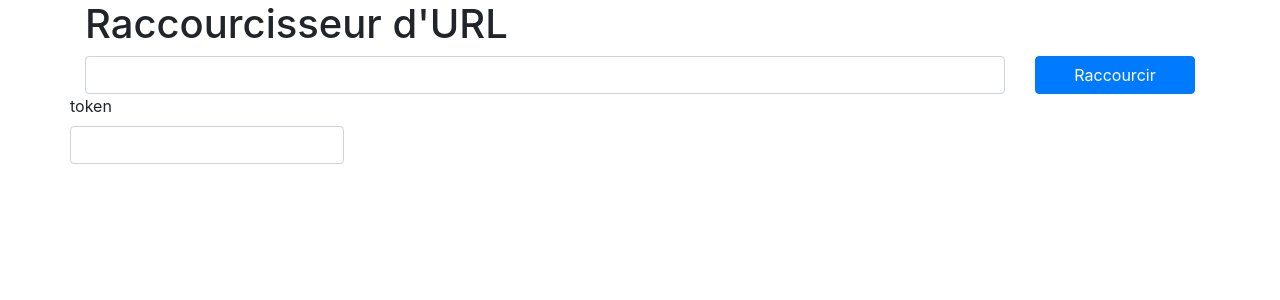
After one commit to florianorineveu/v1, a Symfony app: template templates/front/tools/url_shortener/index.html.twig in a window 1280 px wide. The commit adds this page. Shown: the top 300 px of the page. Run offline with Twig, Linux system fonts and the light colour scheme; the template is opened without the code that fills it, so the values that code supplies are empty; form fields are guessed from the names that the template uses; style sheets or scripts are compiled from the project's sources; some libraries are stand-ins or nearby versions.

Commit message:
[shorten-url] Improve data and display

```diff
--- a/src/Controller/Back/UrlShortenerController.php
+++ b/src/Controller/Back/UrlShortenerController.php
@@ -30,6 +30,7 @@ class UrlShortenerController extends AbstractController
 
         if ($form->handleRequest($request)->isSubmitted() && $form->isValid()) {
             $urlShortenerManager->generateShortenUrl($shortenUrl);
+            $shortenUrl->setCreatedBy($this->getUser());
 
             $em->persist($shortenUrl);
             $em->flush();
--- a/src/Form/ShortenUrlType.php
+++ b/src/Form/ShortenUrlType.php
@@ -23,14 +23,17 @@ class ShortenUrlType extends AbstractType
                 ->add('enabled'/*, ChoiceType::class, [
                     'required' => false,
                 ]*/)
+                ->add('save', SubmitType::class)
             ;
         }
 
         $builder
             ->add('url', UrlType::class, [
                 'required' => true,
+                'attr' => [
+                    'placeholder' => 'URL à raccourcir',
+                ],
             ])
-            ->add('save', SubmitType::class)
         ;
     }
 
--- /dev/null
+++ b/templates/front/tools/base.html.twig
@@ -0,0 +1,17 @@
+<!DOCTYPE html>
+<html lang="fr">
+    <head>
+        {% block stylesheets %}
+            {{ encore_entry_link_tags('app') }}
+        {% endblock %}
+    </head>
+
+    <body>
+        {% block body %}
+        {% endblock body %}
+
+        {% block javascripts %}
+            {{ encore_entry_script_tags('app') }}
+        {% endblock %}
+    </body>
+</html>
--- /dev/null
+++ b/templates/front/tools/url_shortener/index.html.twig
@@ -0,0 +1,41 @@
+{% extends 'front/tools/base.html.twig' %}
+
+{% block body %}
+    <div class="container">
+        <h1>Raccourcisseur d'URL</h1>
+
+        <form action="{{ path('url_shortener_index') }}" method="post" class="row">
+            <div class="col-md-10">
+                {{ form_widget(form.url) }}
+            </div>
+            <div class="col-md-2 text-right">
+                <input type="submit" class="btn btn-primary btn-block" value="Raccourcir">
+            </div>
+
+            {{ form_row(form._token) }}
+        </form>
+
+        {% if app.request.session.has('shorten_urls') %}
+            <ul class="list-unstyled">
+                {% for shorten_url in app.request.session.get('shorten_urls')|slice(0, 10) %}
+                    {% set short_url = app.request.getSchemeAndHttpHost()
+                        ~ app.request.getBaseUrl
+                        ~ app.request.getPathInfo
+                        ~ shorten_url.shortenUrl
+                    -%}
+
+                    <li class="row">
+                        <div class="col-md-9">
+                            {{ shorten_url.url }}
+                        </div>
+                        <div class="col-md-3 text-right">
+                            <a href="{{ short_url }}">
+                                {{ short_url }}
+                            </a>
+                        </div>
+                    </li>
+                {% endfor %}
+            </ul>
+        {% endif %}
+    </div>
+{% endblock body %}
--- a/templates/front/url_shortener/index.html.twig
+++ /dev/null
@@ -1,5 +0,0 @@
-{{ form(form) }}
-
-{% if shorten_url.shortenUrl %}
-    <h1>{{ app.request.getSchemeAndHttpHost() ~ app.request.getBaseUrl ~ app.request.getPathInfo ~ shorten_url.shortenUrl }}</h1>
-{% endif %}
```
Also changed, not shown: src/Controller/Front/UrlShortenerController.php (+29 -8 lines).
